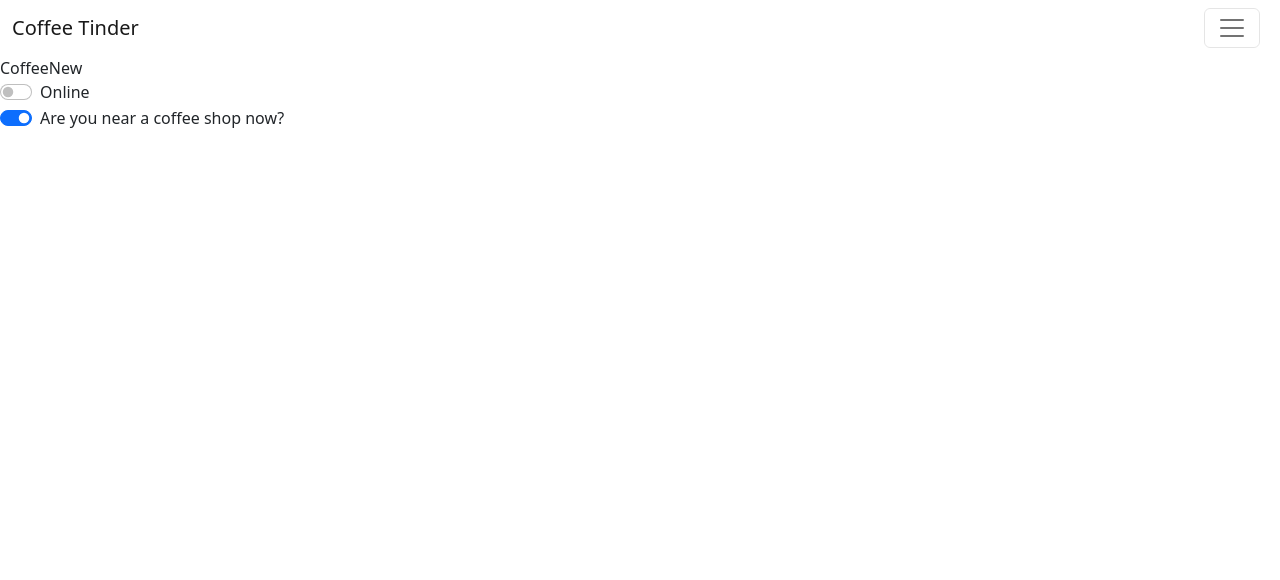
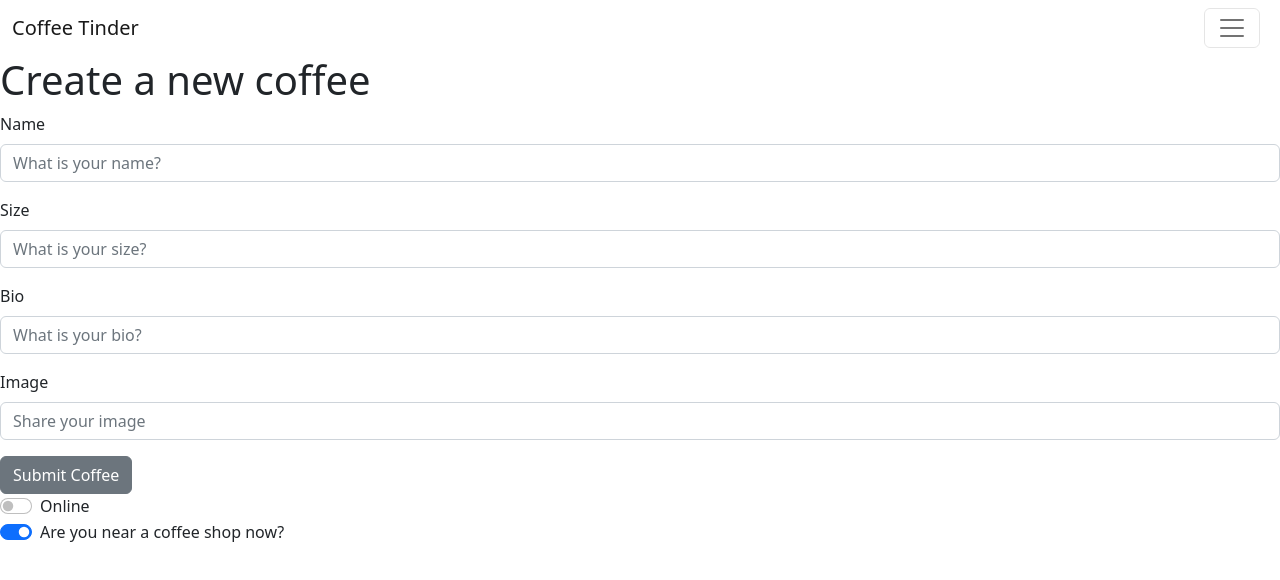
Before and after one commit to learn-academy-2022-golf/cat-tinder-frontend-team-tabby, a React (Create React App) app: page /coffeenew in a window 1280 px wide. Shown: the top 580 px of the page. Built offline with nearby package versions, Linux system fonts and the light colour scheme.

Commit message:
First commit

```diff
--- a/src/App.js
+++ b/src/App.js
@@ -13,6 +13,9 @@ import mockCoffees from './mockCoffees'
 
 function App() {
   const [coffees, setCoffees] = useState(mockCoffees)
+  const createCoffee = (coffee)=>{
+    console.log("Created Coffee:", coffee)
+  }
   return (
 <>
 <Header/>
@@ -21,7 +24,7 @@ function App() {
       <Route path="/coffeeindex" element={<CoffeeIndex coffees={coffees}/>} />
       <Route path="/coffeeindex" element={<CoffeeIndex coffees={mockCoffees}/>} />
       <Route path="/coffeeshow/:id" element={<CoffeeShow coffees={coffees}/>} />
-      <Route path="/coffeenew" element={<CoffeeNew />} />
+      <Route path="/coffeenew" element={<CoffeeNew createCoffee={createCoffee} />} />
       <Route path="/coffeeedit" element={<CoffeeEdit />} />
       <Route path="*" element={<NotFound />} />
     </Routes>
--- a/src/pages/CoffeeNew.js
+++ b/src/pages/CoffeeNew.js
@@ -1,9 +1,81 @@
-import React from 'react'
+import React, {useState} from 'react'
+import {Form, FormGroup, Label, Input, Button} from "reactstrap"
+import { useNavigate } from "react-router-dom"
 
-const CoffeeNew = () => {
+const CoffeeNew = ({ createCoffee }) => {
+  const navigate = useNavigate()
+  const [newCoffee, setNewCoffee] = useState({
+    name: "",
+    size: "",
+    milk: "",
+    bio: ""
+  })
+
+  const handleChange = (e) => {
+    setNewCoffee({...newCoffee, [e.target.name]: e.target.value})
+  }
+
+  const handleSubmit = () => {
+    createCoffee(newCoffee)
+    navigate("/coffeeindex")
+  }
+
   return (
-    <div>CoffeeNew</div>
+    <>
+      <h1>Create a new coffee</h1>
+      <Form>
+        <FormGroup>
+          <Label for="name">
+            Name
+          </Label>
+          <Input
+            name="name"
+            onChange={handleChange}
+            placeholder="What is your name?"
+            type="text"
+          />
+        </FormGroup>
+        <FormGroup>
+          <Label for="size">
+            Size
+          </Label>
+          <Input
+            name="size"
+            onChange={handleChange}
+            placeholder="What is your size?"
+            type="number"
+          />
+        </FormGroup>
+        <FormGroup>
+          <Label for="bio">
+            Bio
+          </Label>
+          <Input
+            name="bio"
+            onChange={handleChange}
+            placeholder="What is your bio?"
+            type="text"
+          />
+        </FormGroup>
+        <FormGroup>
+          <Label for="image">
+            Image
+          </Label>
+          <Input
+            name="image"
+            onChange={handleChange}
+            placeholder="Share your image"
+            type="url"
+          />
+        </FormGroup>
+        <Button onClick={handleSubmit}>
+          Submit Coffee
+        </Button>
+      </Form>
+    </>
   )
 }
 
+
+
 export default CoffeeNew
```
Also changed, not shown: 1 other file (tests, documents, lock files or other folders).
